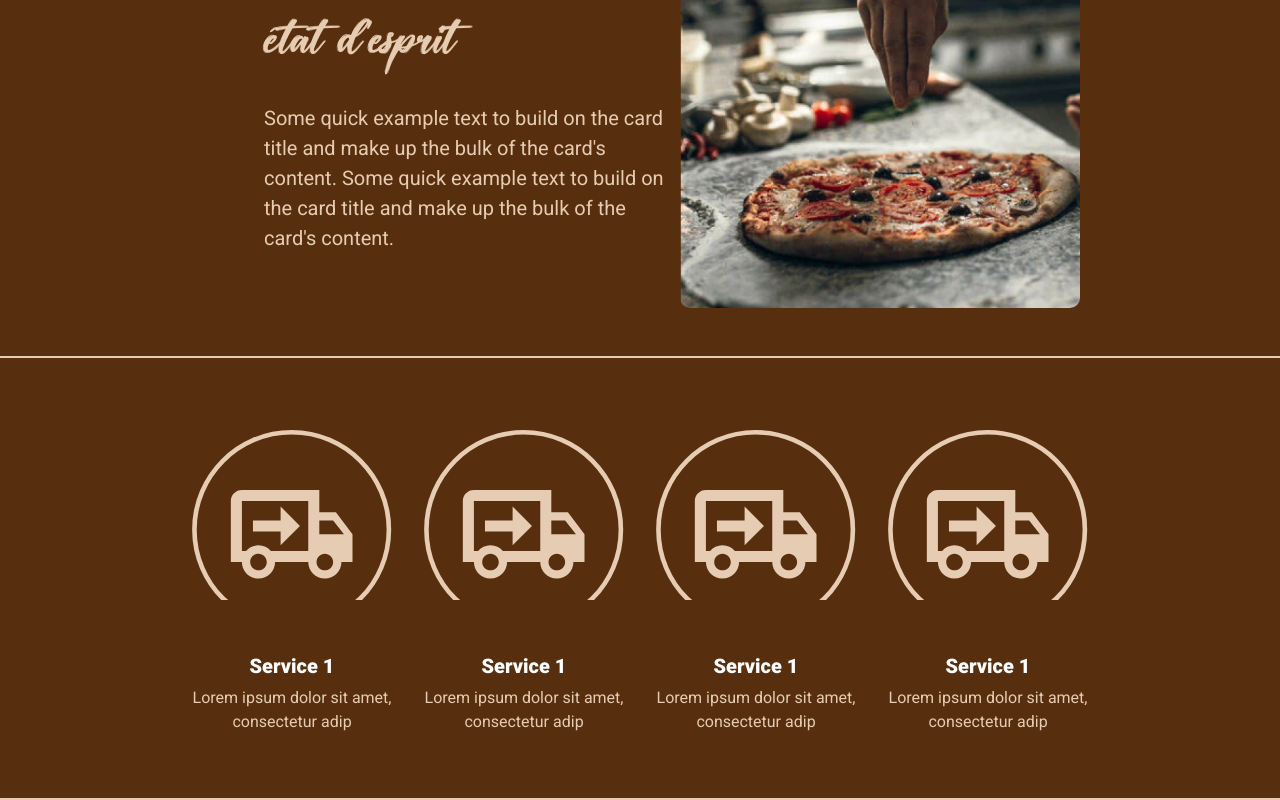
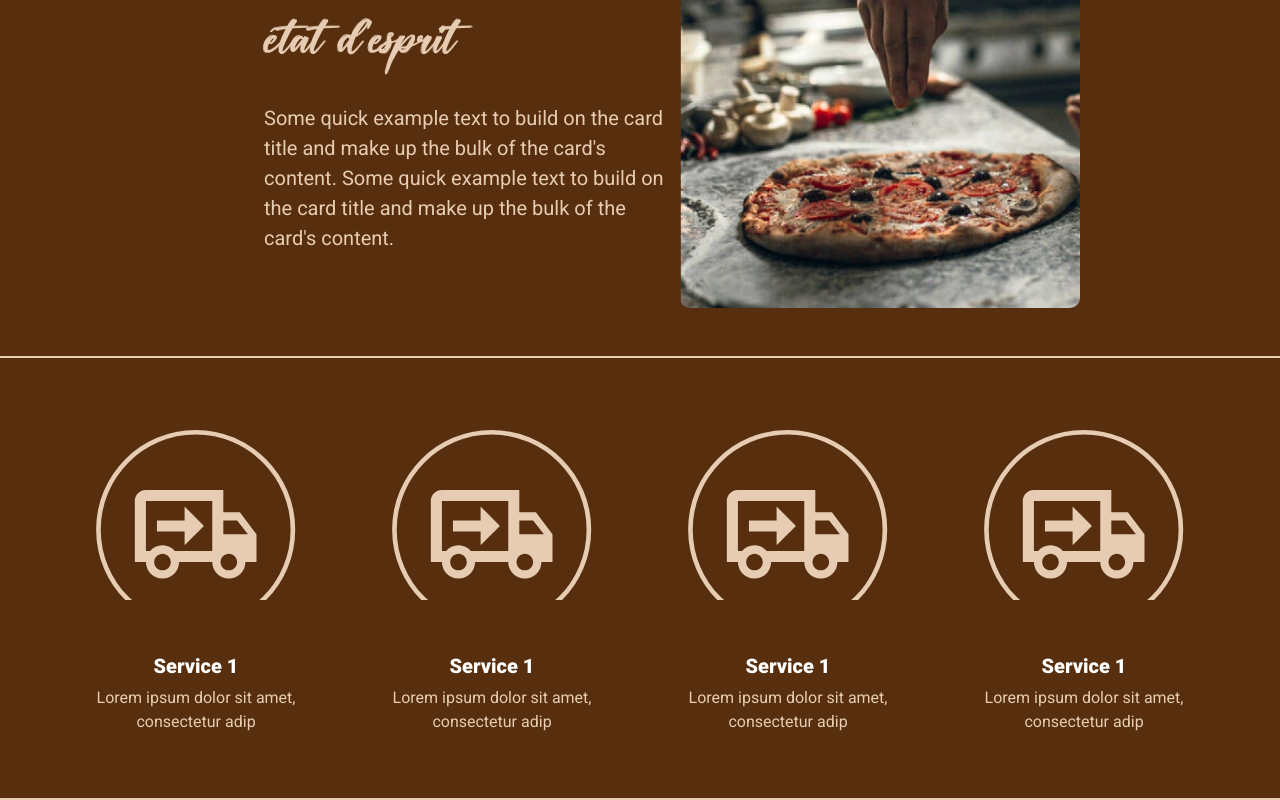
Before and after one commit to MariannePiquetNowak/dinapoli, a React (Create React App) app in the folder dinapoli-front/: page / in a window 1280 px wide. Shown: the part 1019-1819 px from the top of the page. Built offline with nearby package versions, Linux system fonts and the light colour scheme; no server answers.

Commit message:
iconservices  loading

```diff
--- /dev/null
+++ b/dinapoli-front/src/components/FoodLine/FoodLine.jsx
@@ -0,0 +1,16 @@
+import React from 'react';
+
+function FoodLine ({name, price, text}) {
+    return (
+        <div className="food">
+            <div>
+                <h3>{name}</h3>
+                <div className="line"></div>
+                <strong className="price">{price} €</strong>
+            </div>
+            <p>{text}</p>
+        </div>
+     );
+}
+
+export default FoodLine ;
--- a/dinapoli-front/src/components/IconServices/styles.scss
+++ b/dinapoli-front/src/components/IconServices/styles.scss
@@ -11,7 +11,7 @@
     justify-content: center;
     align-content: center;
     .service {
-        margin: 0 1em;
+        margin: 0 3em;
         display: flex;
         justify-content: center;
         align-items: center;
--- /dev/null
+++ b/dinapoli-front/src/components/Menu/Pizza.jsx
@@ -0,0 +1,16 @@
+import React from 'react';
+import FoodLine from '../FoodLine/FoodLine'
+
+function Pizza() {
+    return (
+        <>
+            <FoodLine
+                name="Napolitaine"
+                price="10,9"
+                text="Lorem Ipsum Lorem Ipsum Lorem Ipsum Lorem Ipsum"
+            />
+        </>
+     );
+}
+
+export default Pizza;
--- a/dinapoli-front/src/pages/Home/Home.jsx
+++ b/dinapoli-front/src/pages/Home/Home.jsx
@@ -1,6 +1,7 @@
 import React from 'react';
 import Cardy from '../../components/Card/Card';
 import Services from '../../components/IconServices/IconServices';
+import Pizza from "../../components/Menu/Pizza";
 import img from "../../assets/images/image-1.png"
 
 const Home = () => {
@@ -12,8 +13,8 @@ const Home = () => {
                 text="Lorem ipsum dolor sit amet, consectetur adipiscing elit. In eros augue, dapibus ac quam non, fringilla placerat ex."
                 img={img}
             />
-
             <Services />
+            <Pizza />
         </main>
     )
 }
```
Also changed, not shown: dinapoli-front/src/components/Menu/Dessert.jsx (added), dinapoli-front/src/components/Menu/Panuozzo.jsx (added).
